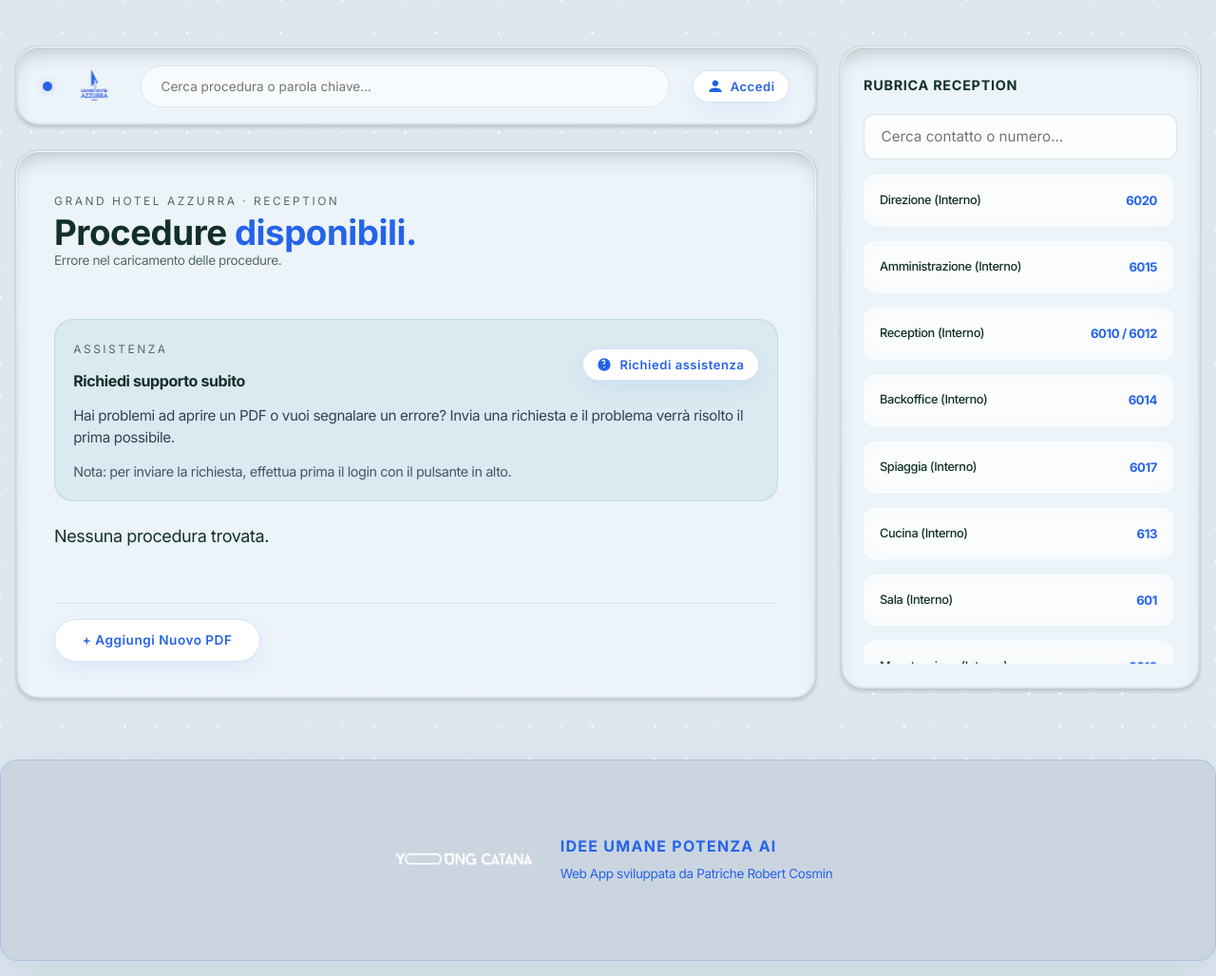
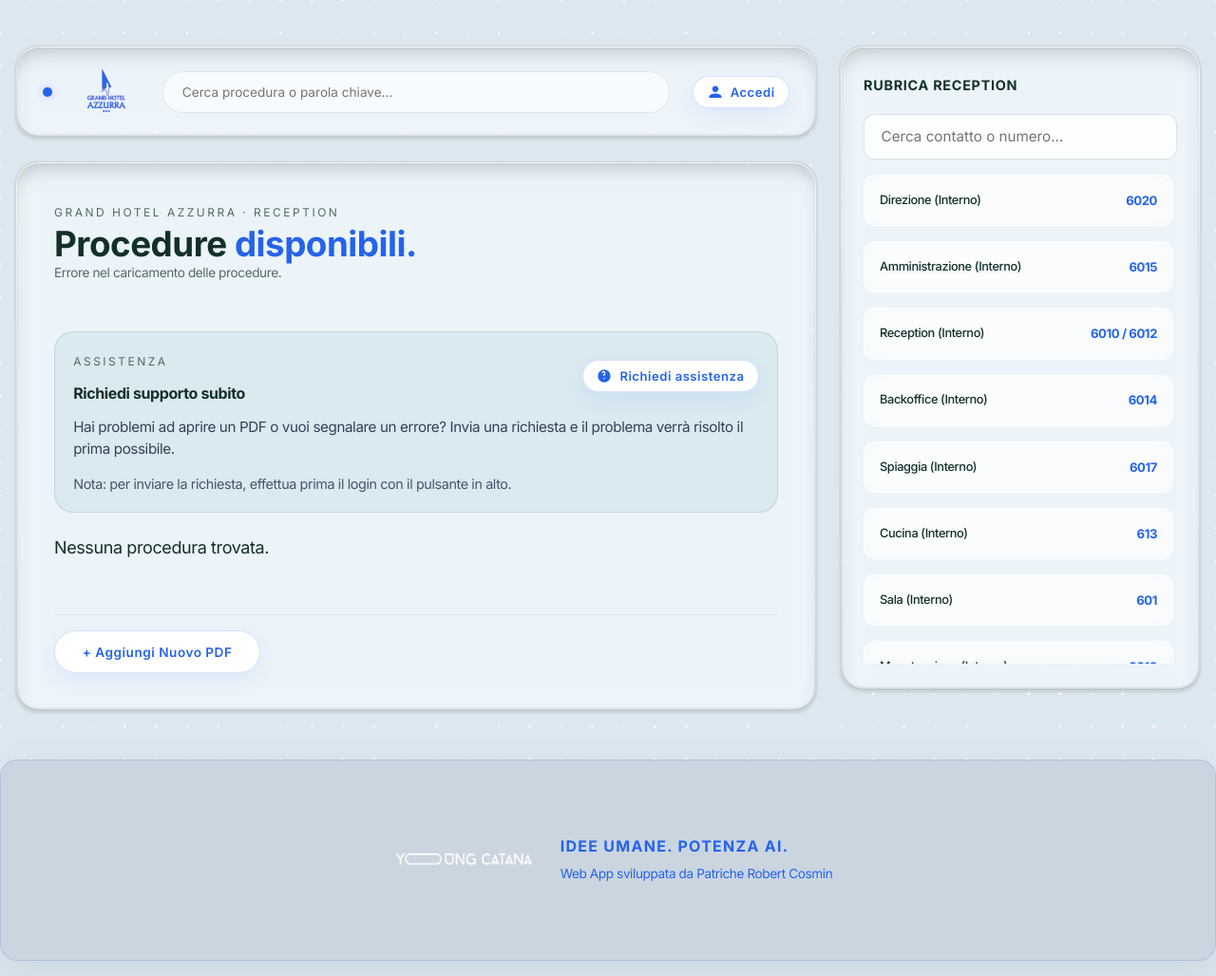
Before and after one commit to RobertYoungCatana/manuale-reception, a website: page public/index.html in a window 1280 px wide. Shown: the whole page at 95% size. Drawn offline with nearby package versions, Linux system fonts and the light colour scheme; no server answers.

Commit message:
Fix vari

```diff
--- a/public/index.html
+++ b/public/index.html
@@ -12,6 +12,11 @@
 
   <!-- Foglio di stile principale -->
   <link rel="stylesheet" href="style.css?v=3">
+  <link rel="icon" type="image/png" sizes="32x32" href="/logo.png?v=6">
+  <link rel="icon" type="image/png" sizes="16x16" href="/logo.png?v=6">
+  <link rel="shortcut icon" href="/logo.png?v=6">
+  <link rel="apple-touch-icon" href="/logo.png?v=6">
+  <meta name="msapplication-TileImage" content="/logo.png?v=6">
   <style>
     #btnLogin.btn-secondary-pill,
     #btnAssistance.btn-secondary-pill,
@@ -275,7 +280,7 @@
   <footer class="site-credits">
     <img src="logo.png" alt="Logo blu" class="site-credit-logo">
     <div class="site-credit-text">
-      <span class="site-credit-slogan">IDEE UMANE POTENZA AI</span>
+      <span class="site-credit-slogan">IDEE UMANE. POTENZA AI.</span>
       <span class="site-credit-note">Web App sviluppata da Patriche Robert Cosmin</span>
     </div>
   </footer>
--- a/public/style.css
+++ b/public/style.css
@@ -273,7 +273,7 @@ body {
 
 /* VIRAGGIO AUTOMATICO DEL LOGO DA SCURO A BLU ELETTRIATO */
 .brand-logo-blue {
-  height: 40px;
+  height: 56px;
   width: auto;
   object-fit: contain;
   filter: invert(28%) sepia(85%) saturate(2421%) hue-rotate(212deg) brightness(95%) contrast(92%);
@@ -1236,7 +1236,12 @@ body.dark-mode input {
   height: 170px;
   width: auto;
   object-fit: contain;
-  filter: brightness(0) invert(1);
+  filter: none;
+  background: transparent;
+  padding: 0;
+  border-radius: 0;
+  border: none;
+  box-shadow: none;
 }
 
 .site-credit-text {
```
